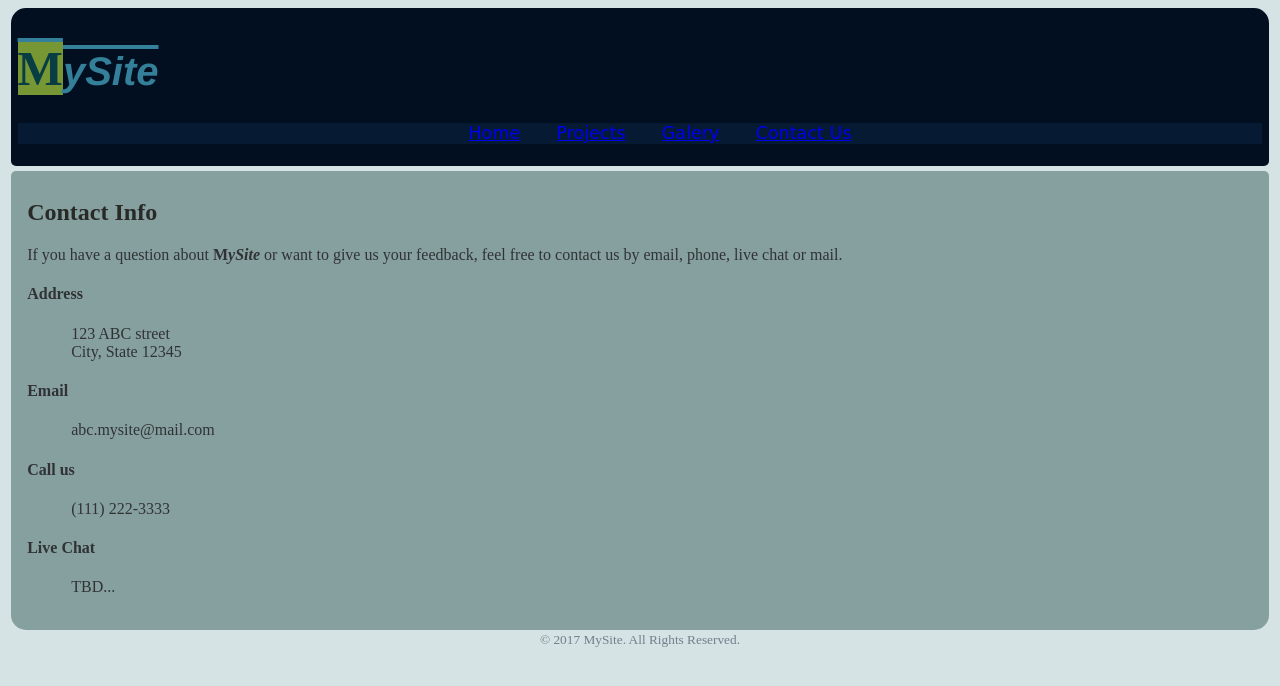
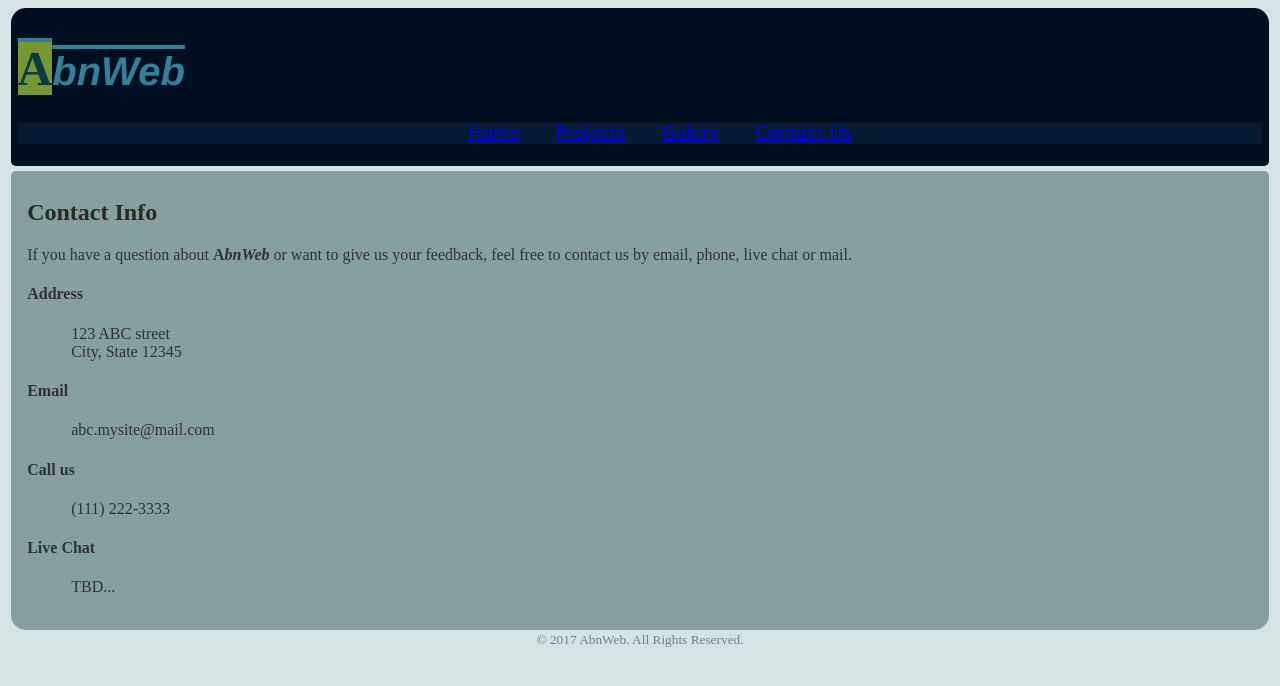
Before and after one commit to trtpg/portfolio, a plain HTML site: page contact.html in a window 1280 px wide. Drawn offline with Linux system fonts and the light colour scheme.

Commit message:
change logo text

```diff
--- a/contact.html
+++ b/contact.html
@@ -7,7 +7,7 @@
   </head>
   <body>
     <header class="header-background">
-      <h1 class="logo-text">MySite</h1>
+      <h1 class="logo-text">AbnWeb</h1>
       <nav>
         <ul class="menu">
           <li class="menu-item"><a href="./index.html">Home</a></li>
@@ -20,7 +20,7 @@
     <article class="content-body">
       <h1 class="content-title"> Contact Info </h1>
       <p>
-        If you have a question about <strong>M<i>ySite</i></strong> or want to give us your feedback, feel free to contact us by email, phone, live chat or mail.
+        If you have a question about <strong>A<i>bnWeb</i></strong> or want to give us your feedback, feel free to contact us by email, phone, live chat or mail.
       </p>
 
       <h4> Address </h4>
@@ -40,7 +40,7 @@
       <br>
     </article>
     <footer class="copyright">
-      <small> &copy; 2017 MySite. All Rights Reserved.</small>
+      <small> &copy; 2017 AbnWeb. All Rights Reserved.</small>
     </footer>
   </body>
 </html>
```
Also changed, not shown: galery.html (+2 -2 lines), index.html (+3 -3 lines), project.html (+2 -2 lines).
